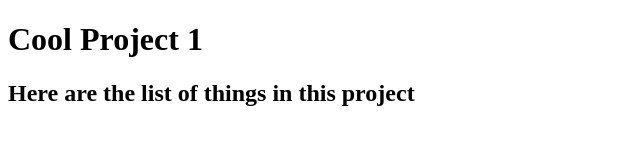
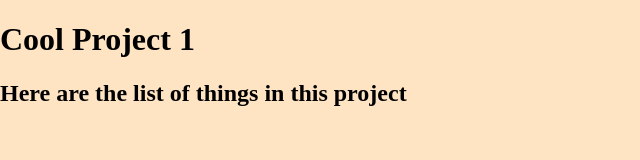
Before and after one commit to roochask/cool-project1, a plain HTML site: page index.html in a window 1280 px wide. Shown: the whole page, without its empty margins (0-640 px from the left). Drawn offline with Linux system fonts and the light colour scheme.

Commit message:
merging myBranch to msater

```diff
--- a/index.html
+++ b/index.html
@@ -5,6 +5,7 @@
     <meta http-equiv="X-UA-Compatible" content="IE=edge">
     <meta name="viewport" content="width=device-width, initial-scale=1.0">
     <title>Document</title>
+    <link rel="stylesheet" href="style.css">
 </head>
 <body>
     <h1>Cool Project 1</h1>
--- a/style.css
+++ b/style.css
@@ -0,0 +1,5 @@
+body {
+    padding: 0;
+    margin: 0;
+    background-color: bisque;
+}
```
